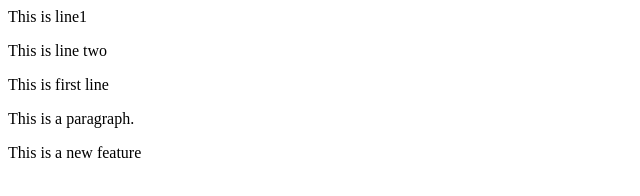
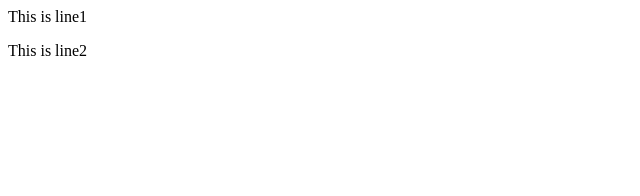
Before and after one commit to sumilata/localrepo, a plain HTML site: page index.html in a window 1280 px wide. Shown: the whole page, without its empty margins (0-640 px from the left). Drawn offline with Linux system fonts and the light colour scheme.

Commit message:
first commit at f2

```diff
--- a/index.html
+++ b/index.html
@@ -1,5 +1,2 @@
 <p> This is line1</p>
-<p> This is line two</p>
-<p> This is first line</p>
-<p> This is a paragraph.</p>
-<p> This is a new feature</p>
+<p> This is line2</p>
```
